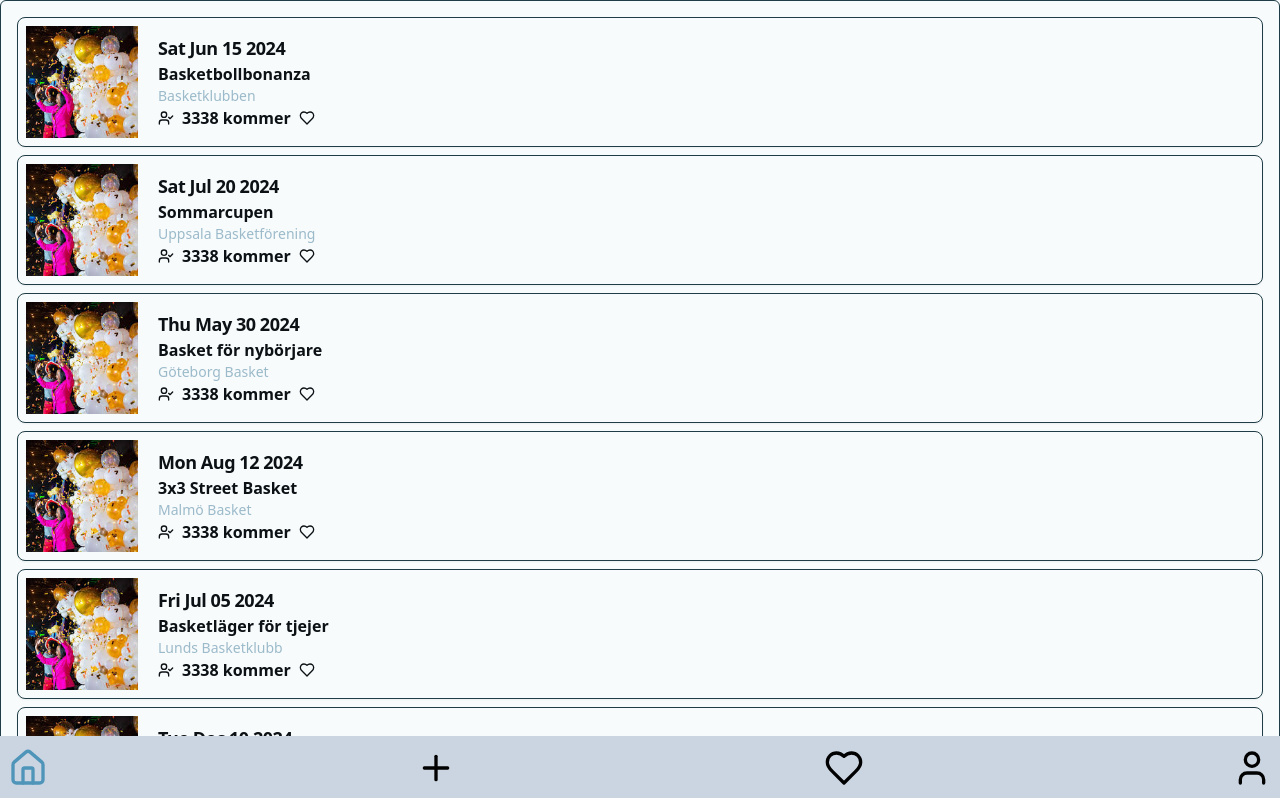
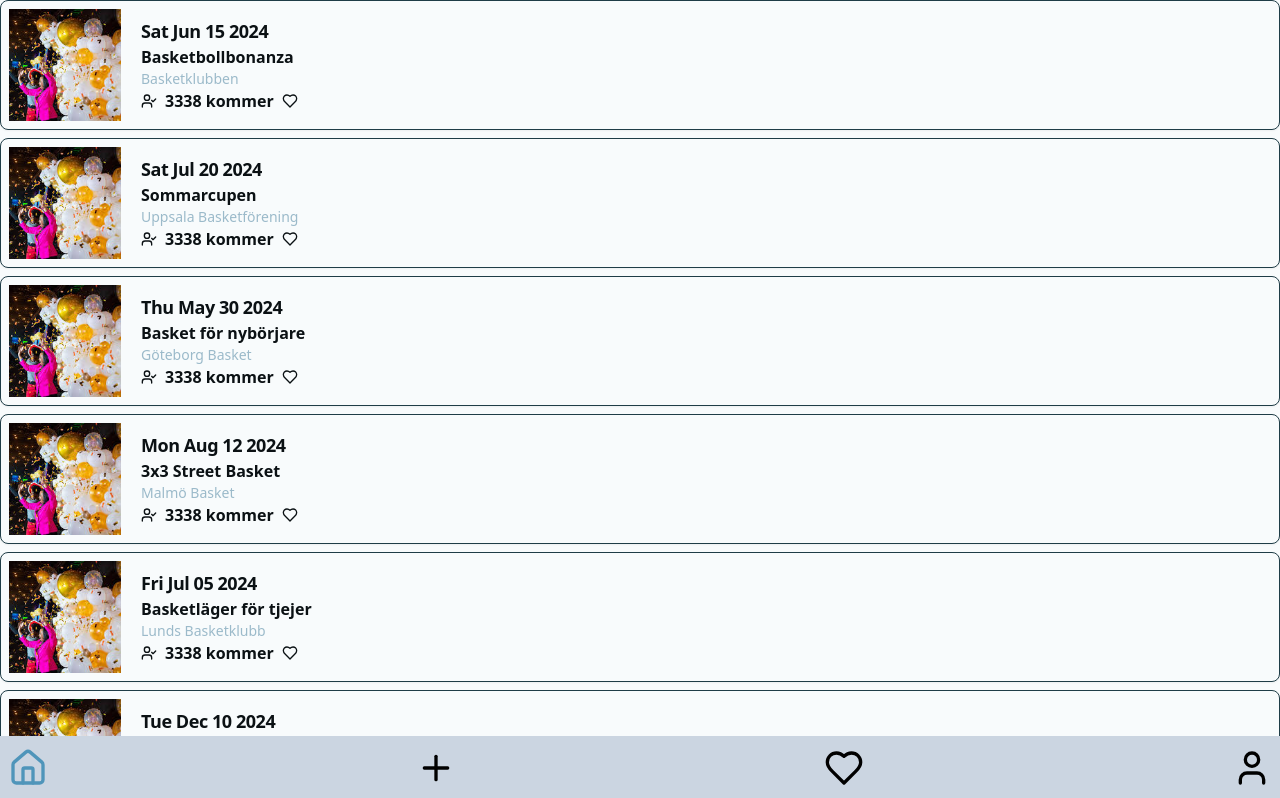
Before and after one commit to skoanton/hackathon, a React (Vite) app: page / in a window 1280 px wide. Shown: the top 798 px of the page. Built offline with nearby package versions, Linux system fonts and the light colour scheme.

Commit message:
fixade vertical skroll

```diff
--- a/src/components/Scrollarea/Scrollarea.tsx
+++ b/src/components/Scrollarea/Scrollarea.tsx
@@ -11,12 +11,14 @@ type ScrollAreaProps = {
 
 export function ScrollArea({ currentEventState }: ScrollAreaProps) {
   return (
-    <ScrollAreaShad className="w-screen rounded-md border">
-      <div className="p-4 flex flex-col gap-2">
+    <ScrollAreaShad className=" rounded-md ">
+      <ul className="flex flex-col gap-2">
         {currentEventState.map((event) => (
-          <EventCard event={event} />
+          <li>
+            <EventCard event={event} />
+          </li>
         ))}
-      </div>
+      </ul>
     </ScrollAreaShad>
   );
 }
--- a/src/global.css
+++ b/src/global.css
@@ -54,6 +54,6 @@
       @apply border-border;
     }
     body {
-      @apply bg-background text-foreground w-screen flex flex-col min-h-screen;
+      @apply bg-background text-foreground;
     }
   }
--- a/src/pages/Root/Root.tsx
+++ b/src/pages/Root/Root.tsx
@@ -5,9 +5,9 @@ import { Outlet } from "react-router-dom";
 const Root = () => {
   return (
     <>
-      <div className="flex flex-col min-h-screen">
+      <div>
         {/* <Header /> */}
-        <main className=" flex-grow pb-12">
+        <main className="pb-14">
           <Outlet />
         </main>
         <BottomNavbar />
```
Also changed, not shown: src/components/ui/scroll-area.tsx (+12 -4 lines).
